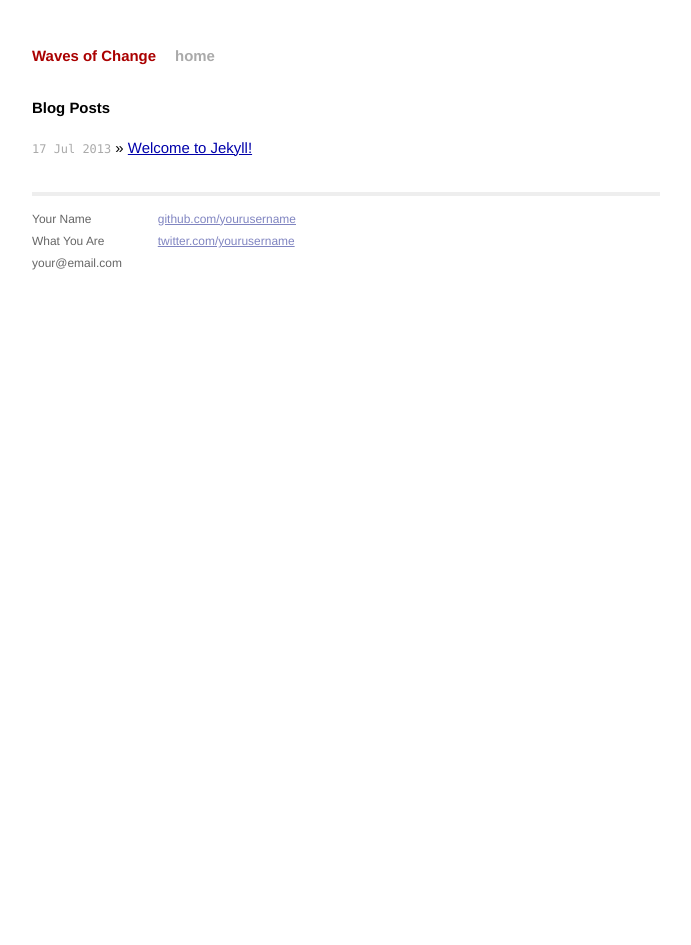
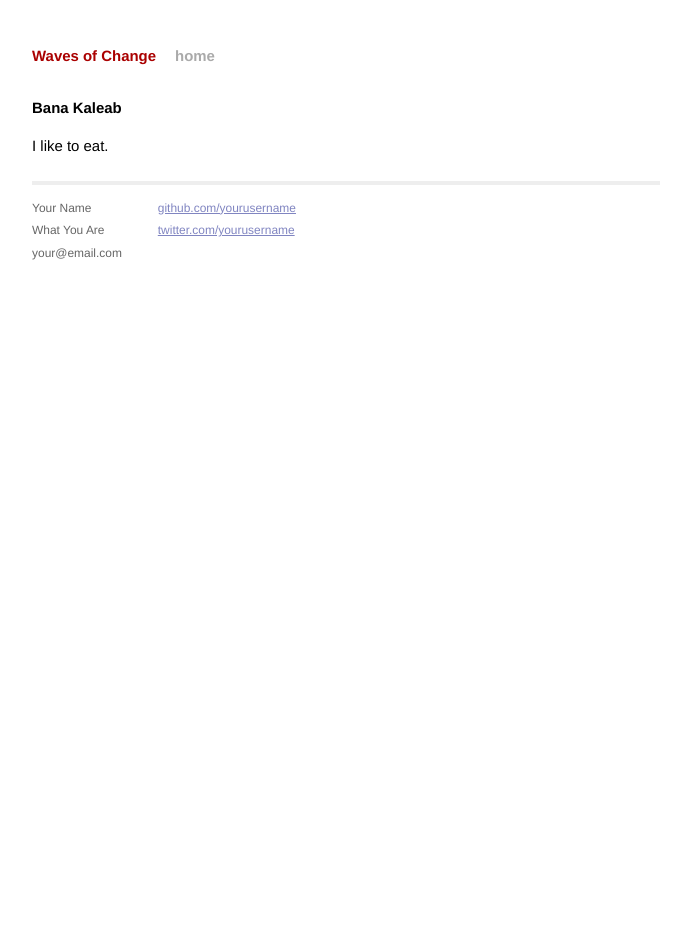
Before and after one commit to WavesofChange/woc-jekyll, a Jekyll site: the page built from about/bana.html, in a window 1280 px wide. Shown: the whole page, without its empty margins (294-985 px from the left). Built offline with Jekyll 4.4.1, drawn with Linux system fonts in a browser that asks for light colours.

Commit message:
about me

```diff
--- a/about/bana.html
+++ b/about/bana.html
@@ -3,11 +3,5 @@
   title: Waves of Change
 ---
 
-  <div id="home">
-    <h1>Blog Posts</h1>
-    <ul class="posts">
-      {% for post in site.posts %}
-        <li><span>{{ post.date | date_to_string }}</span> &raquo; <a href="{{ post.url }}">{{ post.title }}</a></li>
-      {% endfor %}
-    </ul>
-  </div>
+ <h1>Bana Kaleab</h1>
+  <p> I like to eat.</p>
```
